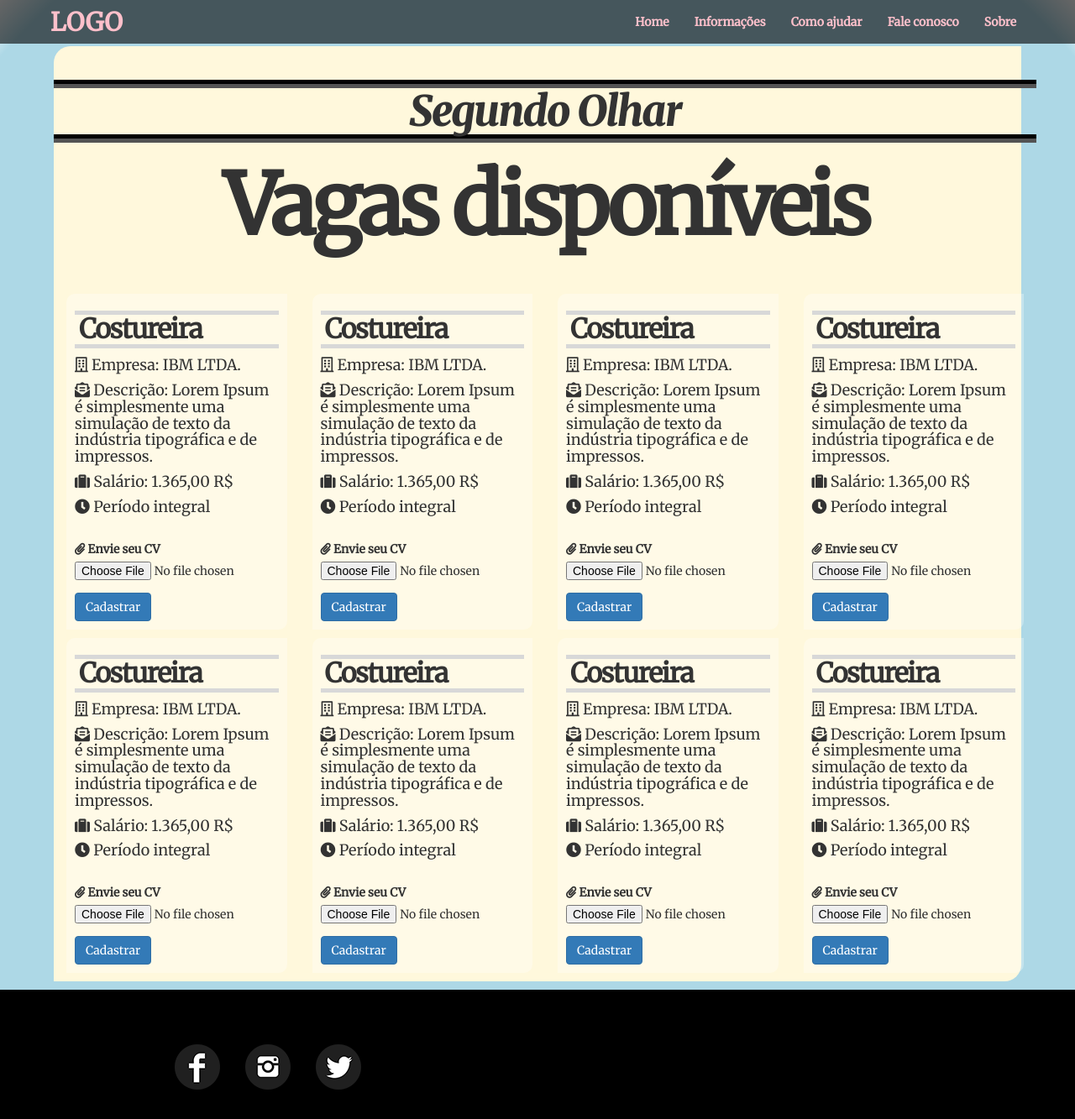
After one commit to trabpw/trabpw.github.io, a PHP site: page /propostas.html in a window 1280 px wide. The commit adds this page. Shown: the whole page at 84% size. Run offline with PHP 8.4, Linux system fonts and the light colour scheme; some libraries are stand-ins or nearby versions.

Commit message:
Página de proposta feita

```diff
--- a/estilo.css
+++ b/estilo.css
@@ -180,6 +180,15 @@ h3
 	border-radius: 20px 0 20px 0;
 }
 
+#area-principal-propostas
+{
+	padding-top: 20px;
+	width: 90%;
+	margin: 55px auto 10px auto;
+	background-color: rgba(255, 248, 220, 1);
+	border-radius: 20px 0 20px 0;
+}
+
 .albuns
 {
 	padding: 10px 0px 10px 0px;
@@ -294,7 +303,7 @@ footer
 }
 #postagem
 {
-	background-color: rgba(255,255,255,0.9);
+	background-color: rgba(255,255,255, 0.3);
 	padding: 10px;
 	margin-bottom: 10px;
 	border-radius: 10px 0 10px 0;
@@ -336,6 +345,7 @@ footer
 {
 	float: left;
 	text-align: left;
+	display: block;
 	color: black;
 }
 
@@ -343,3 +353,15 @@ textarea
 {
 	resize: none;
 }
+
+/*Vagas*/
+
+.titulo-vaga
+{
+	border-top: 5px solid #d8d8d8;
+	border-bottom: 5px solid #d8d8d8;
+	padding-left: 5px;
+	display: block;
+	margin-top: 10px;
+	font-size: 32px;
+}
--- /dev/null
+++ b/propostas.html
@@ -0,0 +1,300 @@
+<!DOCTYPE html>
+<html lang="pt-br">
+<head>
+	<meta charset="utf-8">
+	<meta http-equiv="X-UA-Compatible" content="IE=edge">
+	<meta name="viewport" content="width=device-width, initial-scale=1">
+
+	<title>Segundo Olhar</title>
+
+	<!-- Icones -->
+	<link rel="stylesheet" href="https://use.fontawesome.com/releases/v5.4.1/css/all.css" integrity="sha384-5sAR7xN1Nv6T6+dT2mhtzEpVJvfS3NScPQTrOxhwjIuvcA67KV2R5Jz6kr4abQsz" crossorigin="anonymous">
+
+	<!-- Bootstrap -->
+	<link href="bootstrap/css/bootstrap.min.css" rel="stylesheet">
+	<link href="estilo.css" rel="stylesheet">
+
+	<!-- Fonte -->
+	<link href="https://fonts.googleapis.com/css?family=Merriweather:400,900i" rel="stylesheet">
+	<!-- HTML5 shim and Respond.js for IE8 support of HTML5 elements and media queries -->
+	<!-- WARNING: Respond.js doesn't work if you view the page via file:// -->
+<!--[if lt IE 9]>
+<script src="https://oss.maxcdn.com/html5shiv/3.7.2/html5shiv.min.js"></script>
+<script src="https://oss.maxcdn.com/respond/1.4.2/respond.min.js"></script>
+<![endif]-->
+</head>
+<body>
+
+	<nav class="navbar navbar-fixed-top navbar-inverse navbar-transparente">
+		<div class="container">
+			<!-- header -->
+			<div class="navbar-header">
+				<button type="button" class="navbar-toggle collapsed" data-toggle="collapse" data-target="#barra-navegacao">
+					<span class="sr-only">Alternar menu barra de nagevação</span>
+					<span class="icon-bar"></span>
+					<span class="icon-bar"></span>
+					<span class="icon-bar"></span>
+				</button>
+				<a href="index.html" class="navbar-brand">
+					<!-- <span class="img-logo">Spotify</span> -->
+					<span class="img-logo">LOGO</span>
+				</a>
+			</div>
+			<div class="collapse navbar-collapse" id="barra-navegacao">
+				<ul class="nav navbar-nav navbar-right">
+					<li><a href="index.html">Home</a></li>
+					<li class="dropdown">
+						<a href="" class="data-toggle" data-toggle="dropdown">Informações</a>
+						<ul class="dropdown-menu">
+							<li><a href="relatos.html">Relatos</a></li>
+							<li><a href="dados.html">Dados</a></li>
+							<li><a href="propostas.html">Propostas</a></li>
+							<li><a href="cadastro.html">Cadastre-se</a></li>
+						</ul>
+					</li>
+					<li><a href="#">Como ajudar</a></li>
+					<!-- <li class="divisor" role="separator"></li> -->
+					<li><a href="#">Fale conosco</a></li>
+					<li><a href="#">Sobre</a></li>
+				</ul>
+			</div>
+		</div><!-- /container -->
+	</nav><!-- /nav -->
+
+	<!-- Conteúdos -->
+	<section id="area-principal-propostas">
+		<div class="container">
+			<div class="row">
+				<div id="header-jornal">
+					<h2>Segundo Olhar</h2>
+					<h1>Vagas disponíveis</h1>
+				</div>
+			</div>
+			<div class="row">
+				<div class="col-md-3">
+					<div id="postagem">
+						<form>
+							<h2 class="titulo-vaga">Costureira</h2>
+							<h4 class="h4"><i class="far fa-building"></i> Empresa: IBM LTDA.</h4>
+
+							<h4 class="h4"><i class="fas fa-envelope-open-text"></i> Descrição: Lorem Ipsum é simplesmente uma simulação de texto da indústria tipográfica e de impressos.</h4>
+
+							<h4 class="h4"><i class="fas fa-suitcase"></i>  Salário: 1.365,00 R$</h4>
+
+							<h4 class="h4"><i class="fas fa-clock"></i>  Período integral</h4><br>
+
+							<div class="form-group">
+								<label for="exampleFormControlFile1" class=""><i class="fas fa-paperclip"></i>  Envie seu CV</label>
+								<input type="file" class="form-control-file" id="exampleFormControlFile1">
+							</div>
+
+							<div class="text-left">
+								<button type="submit" class="btn btn-primary">Cadastrar</button>
+							</div>
+						</form>
+					</div>
+				</div>
+				<div class="col-md-3">
+					<div id="postagem">
+						<form>
+							<h2 class="titulo-vaga">Costureira</h2>
+							<h4 class="h4"><i class="far fa-building"></i> Empresa: IBM LTDA.</h4>
+
+							<h4 class="h4"><i class="fas fa-envelope-open-text"></i> Descrição: Lorem Ipsum é simplesmente uma simulação de texto da indústria tipográfica e de impressos.</h4>
+
+							<h4 class="h4"><i class="fas fa-suitcase"></i>  Salário: 1.365,00 R$</h4>
+
+							<h4 class="h4"><i class="fas fa-clock"></i>  Período integral</h4><br>
+
+							<div class="form-group">
+								<label for="exampleFormControlFile1" class=""><i class="fas fa-paperclip"></i>  Envie seu CV</label>
+								<input type="file" class="form-control-file" id="exampleFormControlFile1">
+							</div>
+
+							<div class="text-left">
+								<button type="submit" class="btn btn-primary">Cadastrar</button>
+							</div>
+						</form>
+					</div>
+				</div>
+				<div class="col-md-3">
+					<div id="postagem">
+						<form>
+							<h2 class="titulo-vaga">Costureira</h2>
+							<h4 class="h4"><i class="far fa-building"></i> Empresa: IBM LTDA.</h4>
+
+							<h4 class="h4"><i class="fas fa-envelope-open-text"></i> Descrição: Lorem Ipsum é simplesmente uma simulação de texto da indústria tipográfica e de impressos.</h4>
+
+							<h4 class="h4"><i class="fas fa-suitcase"></i>  Salário: 1.365,00 R$</h4>
+
+							<h4 class="h4"><i class="fas fa-clock"></i>  Período integral</h4><br>
+
+							<div class="form-group">
+								<label for="exampleFormControlFile1" class=""><i class="fas fa-paperclip"></i>  Envie seu CV</label>
+								<input type="file" class="form-control-file" id="exampleFormControlFile1">
+							</div>
+
+							<div class="text-left">
+								<button type="submit" class="btn btn-primary">Cadastrar</button>
+							</div>
+						</form>
+					</div>
+				</div>
+				<div class="col-md-3">
+					<div id="postagem">
+						<form>
+							<h2 class="titulo-vaga">Costureira</h2>
+							<h4 class="h4"><i class="far fa-building"></i> Empresa: IBM LTDA.</h4>
+
+							<h4 class="h4"><i class="fas fa-envelope-open-text"></i> Descrição: Lorem Ipsum é simplesmente uma simulação de texto da indústria tipográfica e de impressos.</h4>
+
+							<h4 class="h4"><i class="fas fa-suitcase"></i>  Salário: 1.365,00 R$</h4>
+
+							<h4 class="h4"><i class="fas fa-clock"></i>  Período integral</h4><br>
+
+							<div class="form-group">
+								<label for="exampleFormControlFile1" class=""><i class="fas fa-paperclip"></i>  Envie seu CV</label>
+								<input type="file" class="form-control-file" id="exampleFormControlFile1">
+							</div>
+
+							<div class="text-left">
+								<button type="submit" class="btn btn-primary">Cadastrar</button>
+							</div>
+						</form>
+					</div>
+				</div>
+			</div>
+
+			<div class="row">
+				<div class="col-md-3">
+					<div id="postagem">
+						<form>
+							<h2 class="titulo-vaga">Costureira</h2>
+							<h4 class="h4"><i class="far fa-building"></i> Empresa: IBM LTDA.</h4>
+
+							<h4 class="h4"><i class="fas fa-envelope-open-text"></i> Descrição: Lorem Ipsum é simplesmente uma simulação de texto da indústria tipográfica e de impressos.</h4>
+
+							<h4 class="h4"><i class="fas fa-suitcase"></i>  Salário: 1.365,00 R$</h4>
+
+							<h4 class="h4"><i class="fas fa-clock"></i>  Período integral</h4><br>
+
+							<div class="form-group">
+								<label for="exampleFormControlFile1" class=""><i class="fas fa-paperclip"></i>  Envie seu CV</label>
+								<input type="file" class="form-control-file" id="exampleFormControlFile1">
+							</div>
+
+							<div class="text-left">
+								<button type="submit" class="btn btn-primary">Cadastrar</button>
+							</div>
+						</form>
+					</div>
+				</div>
+				<div class="col-md-3">
+					<div id="postagem">
+						<form>
+							<h2 class="titulo-vaga">Costureira</h2>
+							<h4 class="h4"><i class="far fa-building"></i> Empresa: IBM LTDA.</h4>
+
+							<h4 class="h4"><i class="fas fa-envelope-open-text"></i> Descrição: Lorem Ipsum é simplesmente uma simulação de texto da indústria tipográfica e de impressos.</h4>
+
+							<h4 class="h4"><i class="fas fa-suitcase"></i>  Salário: 1.365,00 R$</h4>
+
+							<h4 class="h4"><i class="fas fa-clock"></i>  Período integral</h4><br>
+
+							<div class="form-group">
+								<label for="exampleFormControlFile1" class=""><i class="fas fa-paperclip"></i>  Envie seu CV</label>
+								<input type="file" class="form-control-file" id="exampleFormControlFile1">
+							</div>
+
+							<div class="text-left">
+								<button type="submit" class="btn btn-primary">Cadastrar</button>
+							</div>
+						</form>
+					</div>
+				</div>
+				<div class="col-md-3">
+					<div id="postagem">
+						<form>
+							<h2 class="titulo-vaga">Costureira</h2>
+							<h4 class="h4"><i class="far fa-building"></i> Empresa: IBM LTDA.</h4>
+
+							<h4 class="h4"><i class="fas fa-envelope-open-text"></i> Descrição: Lorem Ipsum é simplesmente uma simulação de texto da indústria tipográfica e de impressos.</h4>
+
+							<h4 class="h4"><i class="fas fa-suitcase"></i>  Salário: 1.365,00 R$</h4>
+
+							<h4 class="h4"><i class="fas fa-clock"></i>  Período integral</h4><br>
+
+							<div class="form-group">
+								<label for="exampleFormControlFile1" class=""><i class="fas fa-paperclip"></i>  Envie seu CV</label>
+								<input type="file" class="form-control-file" id="exampleFormControlFile1">
+							</div>
+
+							<div class="text-left">
+								<button type="submit" class="btn btn-primary">Cadastrar</button>
+							</div>
+						</form>
+					</div>
+				</div>
+				<div class="col-md-3">
+					<div id="postagem">
+						<form>
+							<h2 class="titulo-vaga">Costureira</h2>
+							<h4 class="h4"><i class="far fa-building"></i> Empresa: IBM LTDA.</h4>
+
+							<h4 class="h4"><i class="fas fa-envelope-open-text"></i> Descrição: Lorem Ipsum é simplesmente uma simulação de texto da indústria tipográfica e de impressos.</h4>
+
+							<h4 class="h4"><i class="fas fa-suitcase"></i>  Salário: 1.365,00 R$</h4>
+
+							<h4 class="h4"><i class="fas fa-clock"></i>  Período integral</h4><br>
+
+							<div class="form-group">
+								<label for="exampleFormControlFile1" class=""><i class="fas fa-paperclip"></i>  Envie seu CV</label>
+								<input type="file" class="form-control-file" id="exampleFormControlFile1">
+							</div>
+
+							<div class="text-left">
+								<button type="submit" class="btn btn-primary">Cadastrar</button>
+							</div>
+						</form>
+					</div>
+				</div>
+			</div>
+
+		</div>
+	</section>
+
+	<footer id="rodape">
+		<div class="container">
+			<div class="row">
+
+				<!-- Logo
+				<div class="col-md-2">
+					<span class="img-logo">Spotify</span>
+				</div>
+				<div class="col-md-2">
+					<h4>Company</h4>
+					<ul class="nav">
+						<li><a href="">Sobre</a></li>
+						<li><a href="">Empregos</a></li>
+						<li><a href="">Imprensa</a></li>
+						<li><a href="">Novidades</a></li>
+					</ul>
+				</div> -->
+				<div class="col-md-4">
+					<ul class="nav navbar-nav navbar-right">
+						<li class="item-rede-social"><a href=""><img src="imagens/facebook.png"></a></li>
+						<li class="item-rede-social"><a href=""><img src="imagens/instagram.png"></a></li>
+						<li class="item-rede-social"><a href=""><img src="imagens/twitter.png"></a></li>
+					</ul>
+				</div>
+			</div>
+		</div>
+	</footer>
+
+	<!-- jQuery (necessary for Bootstrap's JavaScript plugins) -->
+	<script src="https://ajax.googleapis.com/ajax/libs/jquery/1.11.3/jquery.min.js"></script>
+
+	<!-- Include all compiled plugins (below), or include individual files as needed -->
+	<script src="bootstrap/js/bootstrap.min.js"></script>
+</body>
+</html>
--- a/relatos.html
+++ b/relatos.html
@@ -77,7 +77,6 @@
 							Lorem Ipsum é simplesmente uma simulação de texto da indústria tipográfica e de impressos, e vem sendo utilizado desde o século XVI, quando um impressor desconhecido pegou uma bandeja de tipos e os embaralhou para fazer um livro de modelos de tipos. Lorem Ipsum sobreviveu não só a cinco séculos, como também ao salto para a editoração eletrônica, permanecendo essencialmente inalterado. Se popularizou na década de 60, quando a Letraset lançou decalques contendo passagens de Lorem Ipsum, e mais recentemente quando passou a ser integrado a softwares de editoração eletrônica como Aldus PageMaker.É um fato conhecido de todos que um leitor se distrairá com o conteúdo de texto legível de uma página quando estiver examinando sua diagramação. A vantagem de usar Lorem Ipsum é que ele tem uma distribuição normal de letras, ao contrário de "Conteúdo aqui, conteúdo aqui", fazendo com que ele tenha uma aparência similar a de um texto legível. Muitos softwares de publicação e editores de páginas na internet agora usam Lorem Ipsum como texto-modelo padrão, e uma rápida busca por 'lorem ipsum' mostra vários websites ainda em sua fase de construção. Várias versões novas surgiram ao longo dos anos, eventualmente por acidente, e às vezes de propósito (injetando humor, e coisas do gênero).
 
 						</p>
-
 						<span class="postado">Postado por: Cabeça de Gelo</span>
 					</div>
 				</div>
```
Also changed, not shown: cadastro.html (+14 -9 lines).
